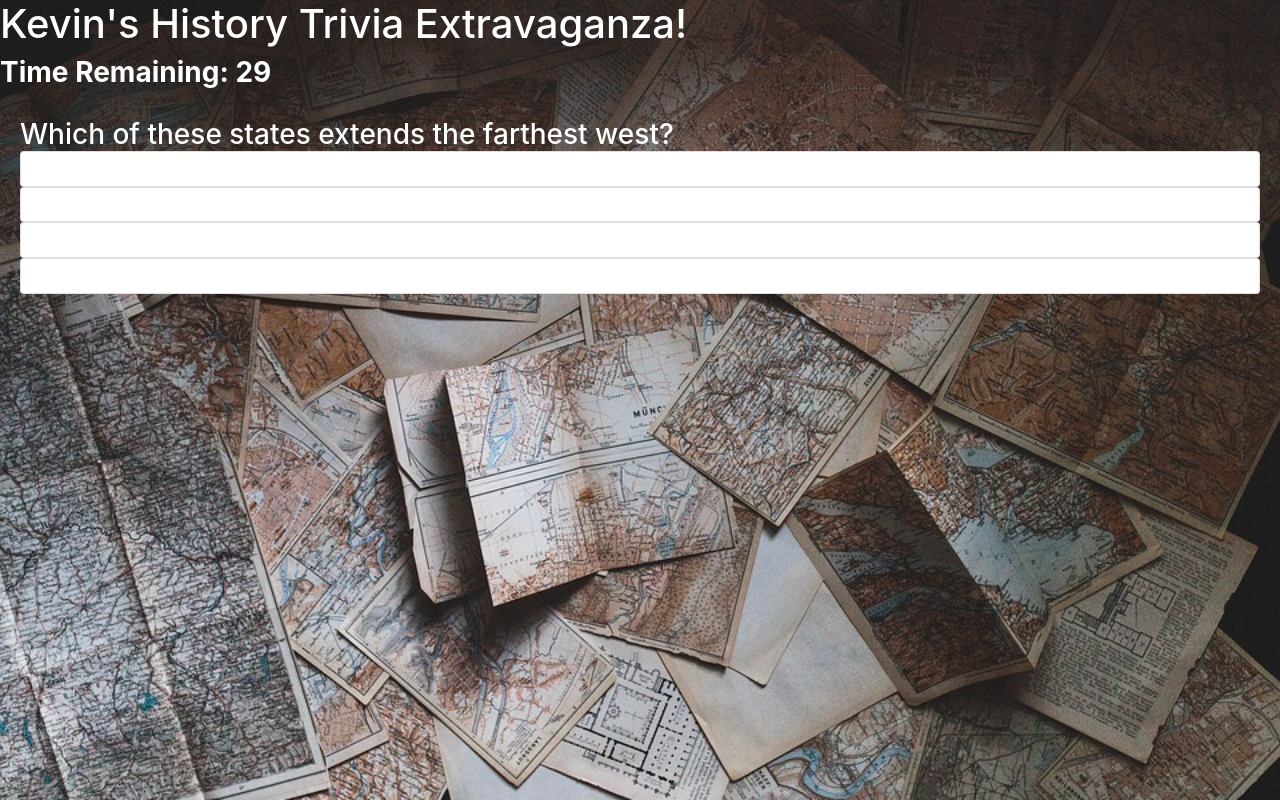
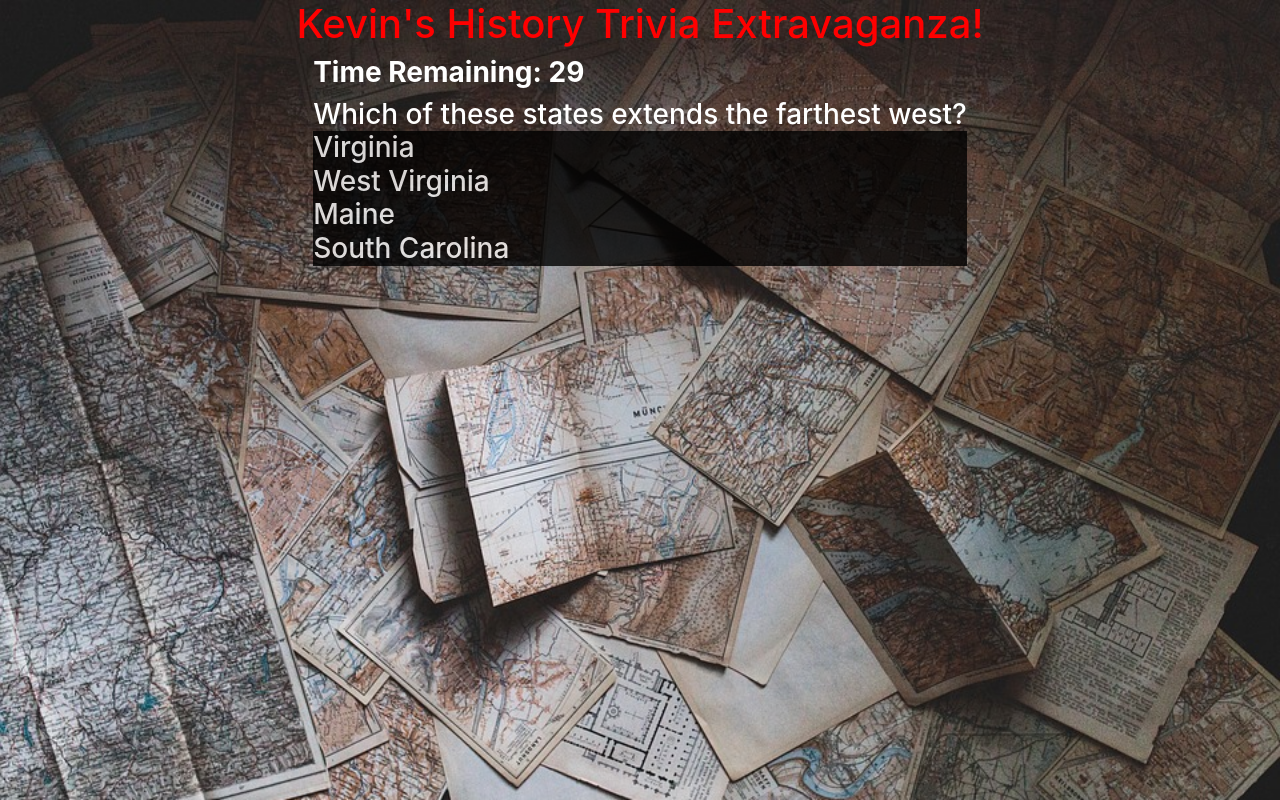
Before and after one commit to Kpconway519/TriviaGame, a plain HTML site: page index.html in a window 1280 px wide. Both pictures are taken after a click on the button "Start Game!". Drawn offline with nearby package versions, Linux system fonts and the light colour scheme.

Commit message:
fixed initial styling

```diff
--- a/assets/css/style.css
+++ b/assets/css/style.css
@@ -3,10 +3,16 @@ background: #b100d7;
 color: #000;
 }
 
+.answer-option {
+    background: black;
+    color: white;
+    opacity: .8;
+}
+
 body {
     background-image: url('../images/oldmap2.jpg');
     background-repeat: no-repeat;
-   background-size: cover;
+    background-size: cover;
 }
 
 .allContent {
@@ -14,9 +20,13 @@ body {
     flex-direction: column;
     color: white;
     justify-content: center;
-    align-content: center;
+}
+
+.allContent * {
+    margin-left: auto;
+    margin-right: auto;
 }
 
 .kevHeader {
-    width: 100%;
+    color: red;
 }
--- a/assets/javascript/app.js
+++ b/assets/javascript/app.js
@@ -100,7 +100,7 @@
         //take the triviaObject.answers[questionSelector] and for that item, loop through the items inside and make divs out of them.
         for (i = 0; i < triviaObject.answers[questionSelector].length; i++) {
             //used a two-dimensional array below. to select the correct set of answer responses. piped in a method to add a data-answer attribute for the scoring system as well.
-        var answers = $("<div class='card answer-option'>").text(triviaObject.answers[questionSelector] [i]).attr("data-answer", triviaObject.answers[questionSelector] [i]);
+        var answers = $("<div class='answer-option'>").text(triviaObject.answers[questionSelector] [i]).attr("data-answer", triviaObject.answers[questionSelector] [i]);
         $("#current-question").append(answers);
         };
 
--- a/index.html
+++ b/index.html
@@ -29,7 +29,7 @@
         <h3 class="time-remaining"><strong><span id="time-remaining"></span></strong></h3>
       </div>
 
-      <div class="card-body">
+      <div>
 
         <h3 id="current-question"></h3>
 
```
